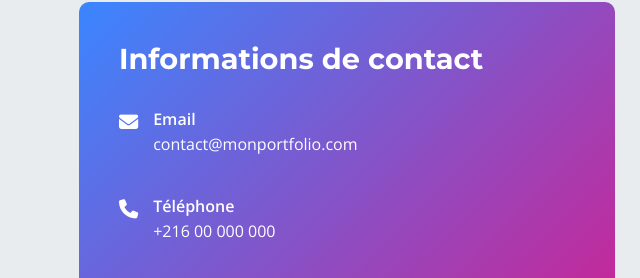
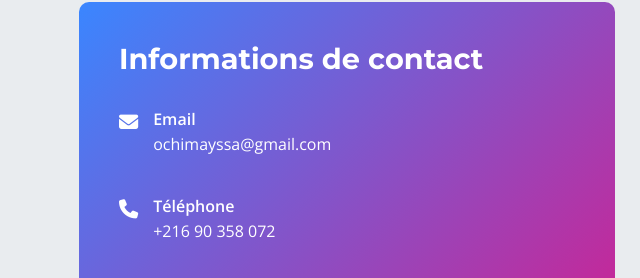
Before and after one commit to ochi-mayssa/Portfolio, a plain HTML site: page index.html in a window 1280 px wide. Shown: the part 4618-4896 px from the top of the page, 0-640 px from the left. Drawn offline with nearby package versions, Linux system fonts and the light colour scheme; placeholder pictures from the web are drawn by us.

Commit message:
index.html

```diff
--- a/index.html
+++ b/index.html
@@ -1309,14 +1309,14 @@
                             <i class="fas fa-envelope"></i>
                             <div>
                                 <strong>Email</strong>
-                                <p>contact@monportfolio.com</p>
+                                <p>ochimayssa@gmail.com</p>
                             </div>
                         </li>
                         <li>
                             <i class="fas fa-phone"></i>
                             <div>
                                 <strong>Téléphone</strong>
-                                <p>+216 00 000 000</p>
+                                <p>+216 90 358 072</p>
                             </div>
                         </li>
                         <li>
```
